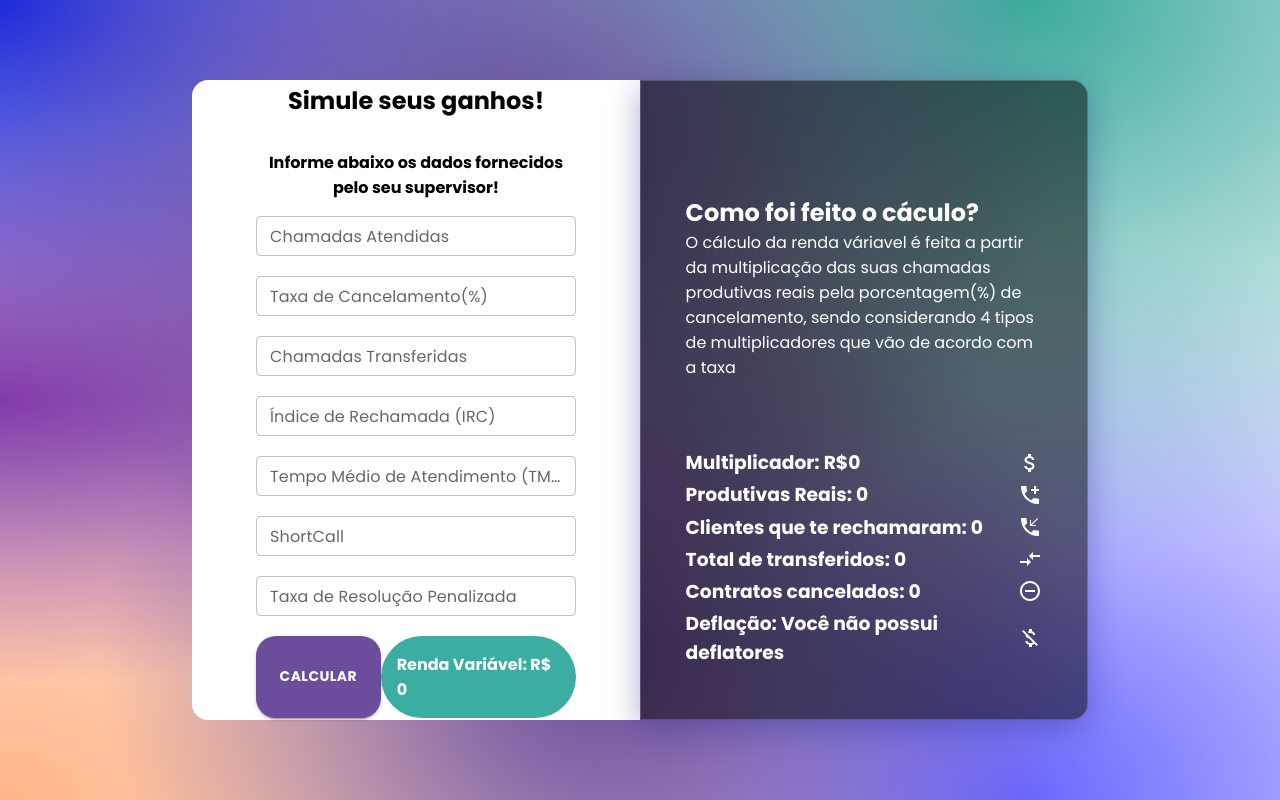
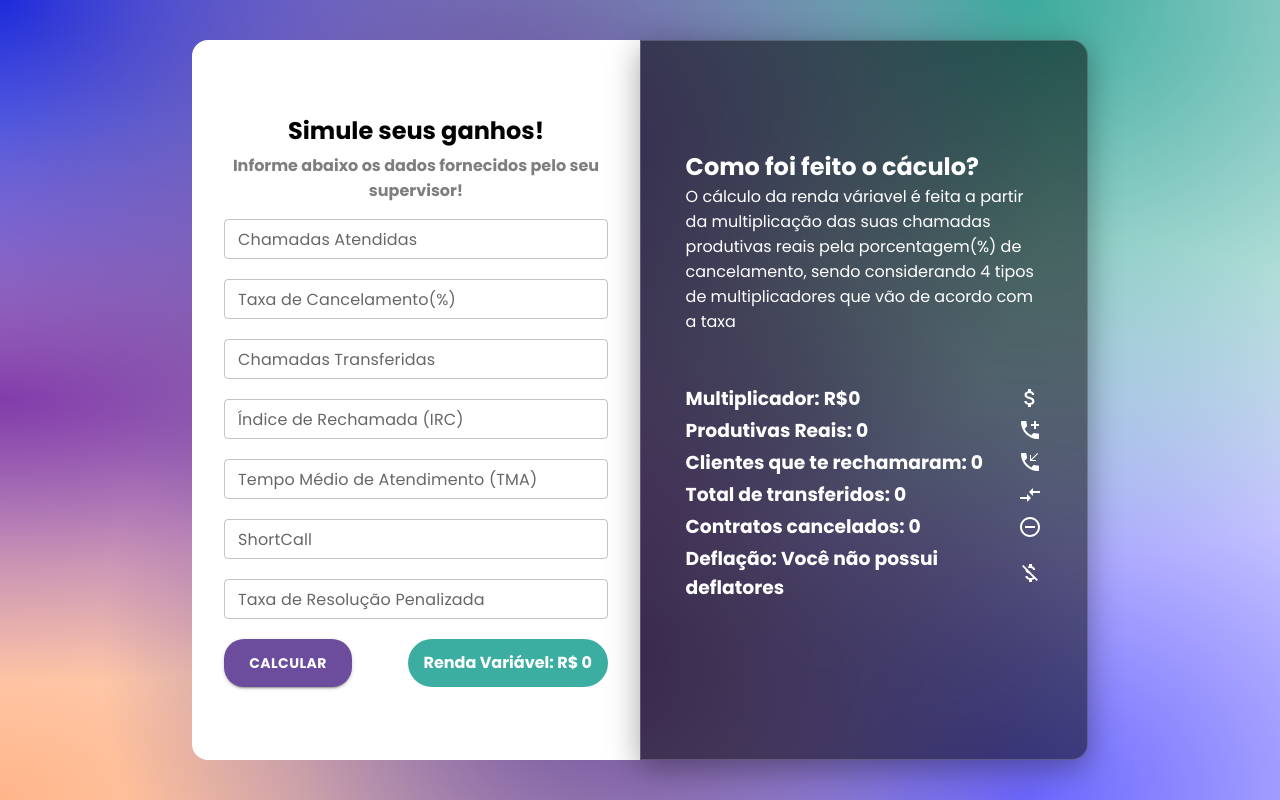
Before and after one commit to joaovsz/simuladorRv, a React (Vite) app: page / in a window 1280 px wide. Built offline with nearby package versions, Linux system fonts and the light colour scheme.

Commit message:
1.0 Final

```diff
--- a/src/components/Form/Form.css
+++ b/src/components/Form/Form.css
@@ -1,6 +1,6 @@
 #form{
     height: 100%;
-    background-color: white;
+    background-color: rgb(255, 255, 255);
     border-top-left-radius: 1rem;
     border-bottom-left-radius: 1rem;
     width: 50%;
@@ -15,9 +15,10 @@
     flex-direction: column;
     justify-content:center;
     width: 100%;
-    height:100%;
+    height: 80%;
+    box-sizing: border-box;
 }
 
 #form h2{
-    padding-bottom:1rem;
+    padding-bottom:.3rem;
 }
--- a/src/components/Form/Form.jsx
+++ b/src/components/Form/Form.jsx
@@ -10,7 +10,7 @@ export const Form = () => {
     <>
     <div id="form">
       <div className="form-group">
-        <h2>Simule seus ganhos!</h2>
+
       <InputForms />
       </div>
 
--- a/src/components/Form/Inputs/InputForms.css
+++ b/src/components/Form/Inputs/InputForms.css
@@ -2,13 +2,15 @@
     display: flex;
     flex-direction:column;
     max-width: 90%;
-    position: relative;
-    margin: 0 4rem;
+    margin: 0 2rem;
+    height:90%;
+    justify-content:center;
     }
 
 
 .input-group #title{
-    padding: 1rem 0;
+    padding: 0 0 1rem 0;
+    color:rgba(0, 0, 0, 0.507);
 }
 
 .Button{
@@ -23,8 +25,10 @@ footer{
         color: white;
         background-color:var(--bg-blue);
         padding: 1rem;
-         border-radius:5rem ;
-
+        display: flex;
+        align-items:center;
+         border-radius:3rem ;
+        height:3rem;
         text-align:left;
         position: relative;
 
@@ -40,7 +44,7 @@ footer:hover{
 
 
 #next{
-
+        height:3rem;
         padding:.6rem;
         width:8rem;
 
--- a/src/components/Form/Inputs/InputForms.jsx
+++ b/src/components/Form/Inputs/InputForms.jsx
@@ -24,6 +24,7 @@ export const InputForms = () => {
     <>
     <ThemeProvider theme={theme}>
     <div className="input-group">
+    <h2>Simule seus ganhos!</h2>
     <h4 id="title">Informe abaixo os dados fornecidos pelo seu supervisor!</h4>
       <TextField
         size="small"
--- a/src/components/Results/Dados.css
+++ b/src/components/Results/Dados.css
@@ -20,19 +20,27 @@
     border-top-right-radius: 1rem;
     border-bottom-right-radius: 1rem;
     background: rgba(0, 0, 0, 0.514);
-    box-shadow: 0 8px 32px 0 rgba( 31, 38, 135, 0.37 );
+    box-shadow: 0 8px 32px 0 rgba(0, 0, 0, 0.37);
     backdrop-filter: blur( 3px );
     border: 1px solid rgba( 255, 255, 255, 0.18 );
 }
 
+#results .results-group{
+    height:90%;
+    display: flex;
+    flex-direction: column;
+    margin: auto;
+    justify-content:flex-start;
+}
+
  #description{
-   padding-top:4rem;
+   padding-top:4.5rem;
     width:80%;
     margin: 0 auto;
 }
 
 #dados{
-    padding: 1rem 0 0 0 ;
+    padding: 3rem 0 0 0 ;
     margin:0 auto;
     width:80%;
     position: relative;
--- a/src/components/Results/Dados.jsx
+++ b/src/components/Results/Dados.jsx
@@ -15,7 +15,8 @@ const {faixa, renda, produtivas, irc, transferred, canceled, deflateIRC} = useCo
 
   return (
     <div id='results'>
-      <section id="description">
+      <div className="results-group">
+        <section id="description">
         <h1>Como foi feito o cáculo?</h1>
         <p>O cálculo da renda váriavel é feita a partir da multiplicação das suas chamadas produtivas reais pela porcentagem(%) de cancelamento, sendo considerando 4 tipos de multiplicadores que vão de acordo com a taxa</p>
       </section>
@@ -28,6 +29,8 @@ const {faixa, renda, produtivas, irc, transferred, canceled, deflateIRC} = useCo
       <h3> Contratos cancelados: {canceled}<RemoveCircleOutlineIcon/> </h3>
      <h3> Deflação: {deflateIRC<0.2? "Você não possui deflatores": `${deflateIRC*100}%`} <MoneyOffIcon/></h3>
       </section>
+      </div>
+
 
     </div>
   )
--- a/src/global.css
+++ b/src/global.css
@@ -26,12 +26,12 @@ body{
     justify-content: center;
 }
 main{
-
+    border-radius: 35px;
     display: flex;
     max-width:70vw;
    border-radius: 1rem;
     align-items: center;
     justify-content: space-around;
-    height: 80vh;
+    height: 90vh;
     margin:auto;
 }
--- a/vite.config.js
+++ b/vite.config.js
@@ -3,6 +3,5 @@ import react from '@vitejs/plugin-react'
 
 // https://vitejs.dev/config/
 export default defineConfig({
-  base: " https://joaovsz.github.io/simuladorRV/",
   plugins: [react()]
 })
```
